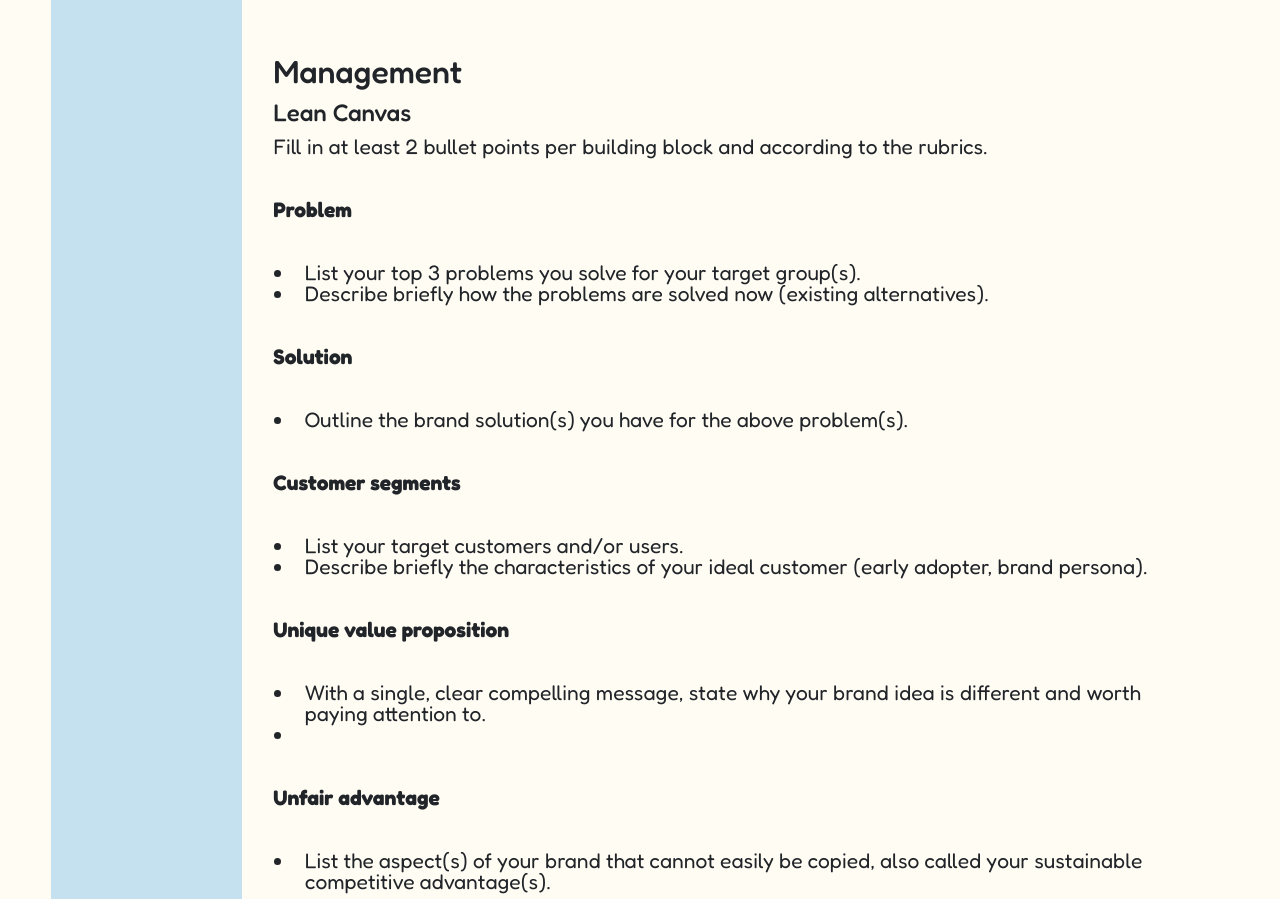
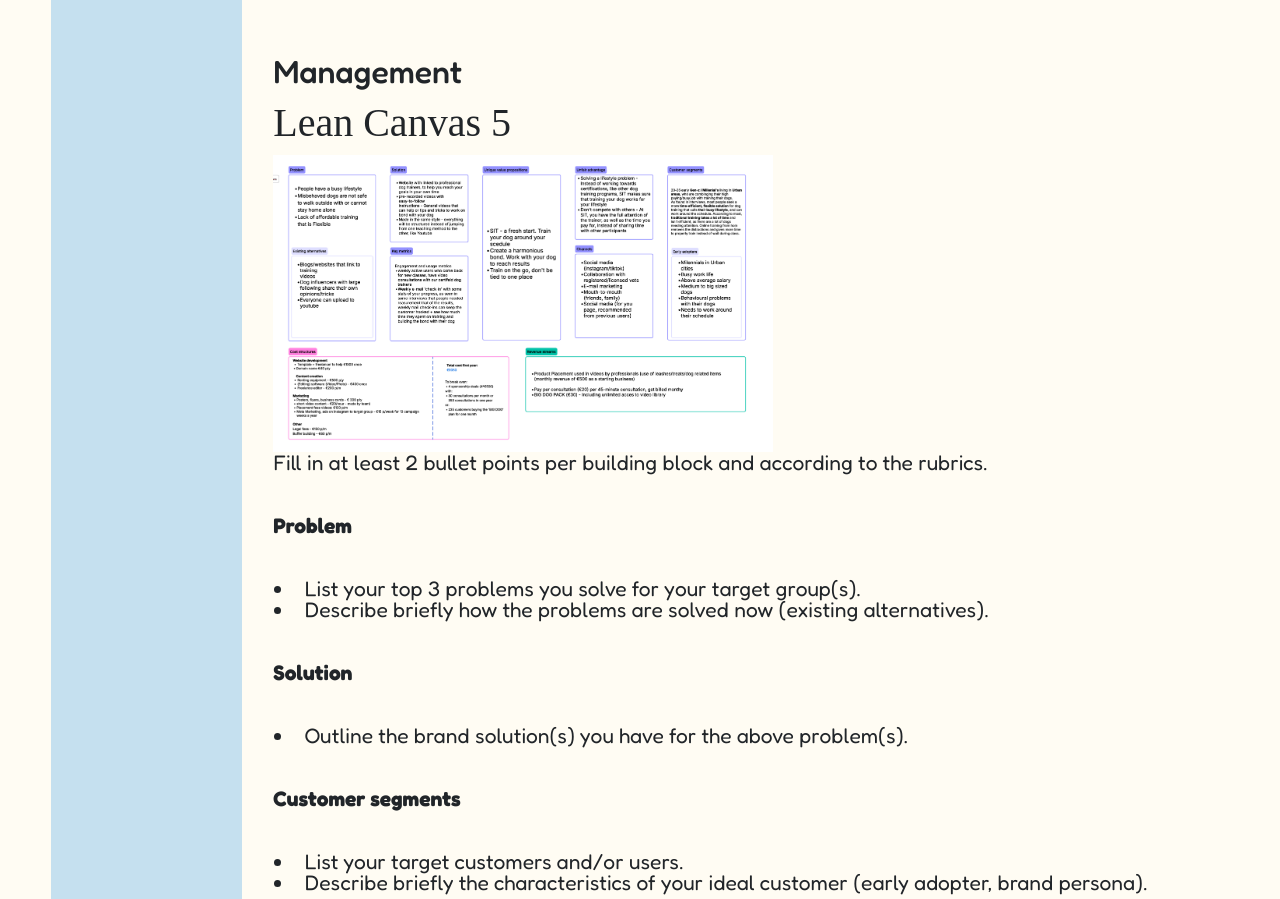
Before and after one commit to SIT27/SIT, a plain HTML site: page corporate.html in a window 1280 px wide. Shown: the part 8808-9707 px from the top of the page. Drawn offline with nearby package versions, Linux system fonts and the light colour scheme; a web font is replaced by a local one.

Commit message:
management

```diff
--- a/corporate.html
+++ b/corporate.html
@@ -13,7 +13,7 @@
     <!-- Bootstrap Javascript -->
     <script src="https://cdn.jsdelivr.net/npm/bootstrap@5.3.3/dist/js/bootstrap.bundle.min.js" integrity="sha384-YvpcrYf0tY3lHB60NNkmXc5s9fDVZLESaAA55NDzOxhy9GkcIdslK1eN7N6jIeHz" crossorigin="anonymous"></script>
 
-    <title>PRJ4 Base Group Template &mdash; Corporate Information</title>
+    <title>SIT - a fresh start</title>
 
     <!-- Google Analytics code goes just below here (check PRJ4 Guide for details) -->
 
@@ -312,8 +312,9 @@ More attention should be paid to specific hashtags, sounds and keywords when tar
 
           <h2 id="management" class="mt-5">Management</h2>
 
-          <h4 id="management-1" class="mt-2">Lean Canvas</h4>
+          <h1 id="management-1" class="mt-2">Lean Canvas 5</h1>
 
+<img src="images/management/leancanvas5.png" alt="our persona" width="500px">
           <p>Fill in at least 2 bullet points per building block and according to the rubrics.</p>
 
           <p class="fw-bold">Problem</p>
```
Also changed, not shown: images/management/leancanvas5.png (added).
